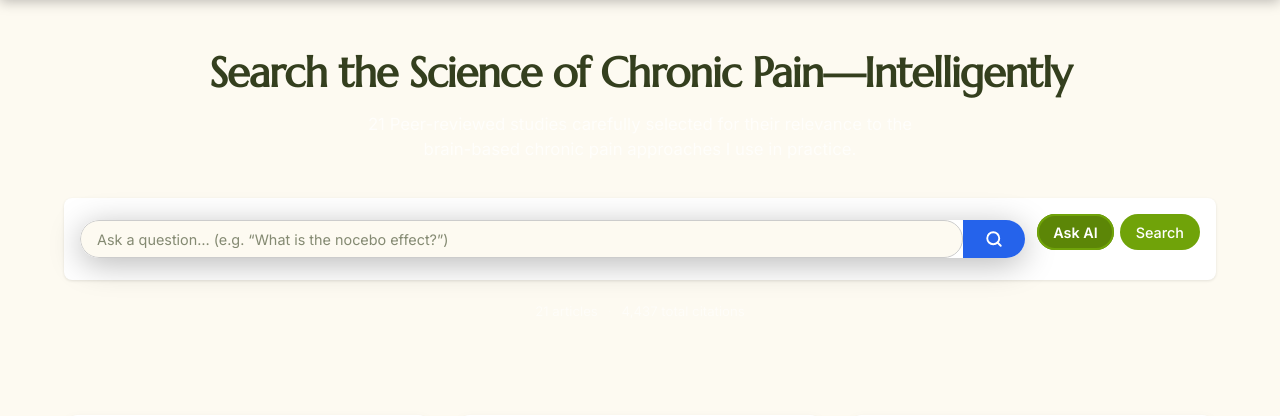
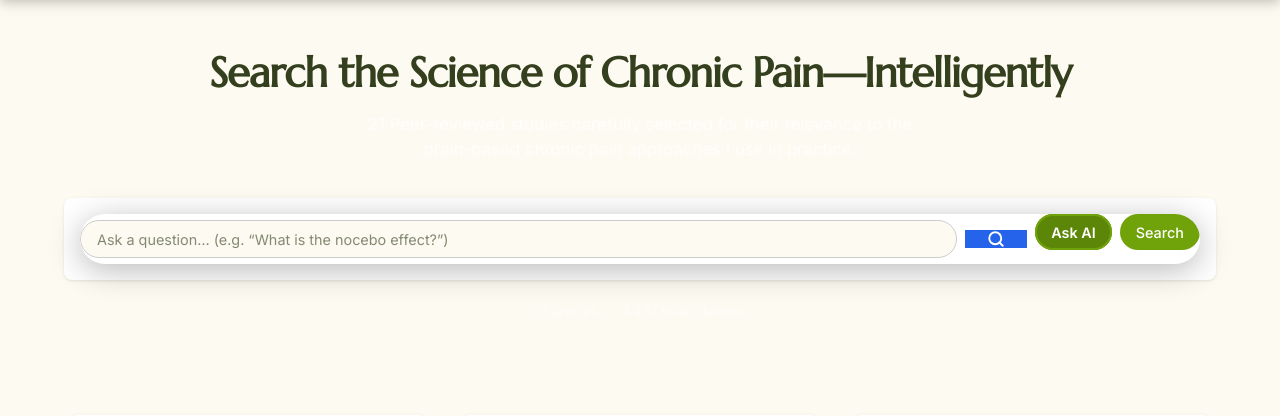
Before and after one commit to Blairgolson2/BlairGolsonWebsiteResearch, a Flask app: page / in a window 1280 px wide. Shown: the part 58-474 px from the top of the page. Run offline with Flask 3, Linux system fonts and the light colour scheme; data comes from the database, SQL or seed files in the repository.

Commit message:
Update index.html

```diff
--- a/templates/index.html
+++ b/templates/index.html
@@ -1,3 +1,4 @@
+
 {% extends "base.html" %}
 
 {% block title %}Research Library — Pain &amp; Mind-Body Medicine{% endblock %}
@@ -16,8 +17,15 @@
       {% endif %}
     </p>
 
+    {#
+      The query-search-group contains the search input, icon button, and the query mode toggle.  To ensure
+      the Ask AI and Search buttons align vertically with the search field on desktop, the search wrapper
+      is now a flex container and the mode toggle has been moved inside it.  The search input uses
+      flex:1 so it expands to fill available space.  On mobile, CSS can override the flex direction to
+      stack the buttons below the input.
+    #}
     <div class="query-search-group" style="display:flex; align-items:center; gap:0.75rem; width:100%;">
-  <div class="search-wrapper" role="search" style="flex:1;">
+      <div class="search-wrapper" role="search" style="flex:1; display:flex; align-items:center; gap:0.5rem;">
         <label for="search-input" class="sr-only">Search or ask a question</label>
         <input
           id="search-input"
@@ -26,7 +34,7 @@
           placeholder="Search across all studies… (try \"placebo\", \"RCT\", \"fibromyalgia\")"
           autocomplete="off" autocorrect="off" autocapitalize="off" inputmode="search"
           spellcheck="false"
-      style="width:100%;"
+          style="flex:1;"
         >
         <button class="search-btn" id="search-btn" aria-label="Search">
           <svg width="18" height="18" viewBox="0 0 24 24" fill="none"
@@ -35,14 +43,11 @@
             <path d="m21 21-4.35-4.35"/>
           </svg>
         </button>
-  </div>
-  <div class="query-mode-toggle" role="group" aria-label="Query mode">
+        <div class="query-mode-toggle" role="group" aria-label="Query mode" style="display:flex; gap:0.5rem;">
           <button class="mode-btn mode-btn--active" id="mode-ask" aria-pressed="true">Ask AI</button>
           <button class="mode-btn" id="mode-search" aria-pressed="false">Search</button>
         </div>
       </div>
-
-
     </div>
 
     {% if not db_empty and stats %}
```
Lines whose indentation alone changed are shown as unchanged.
